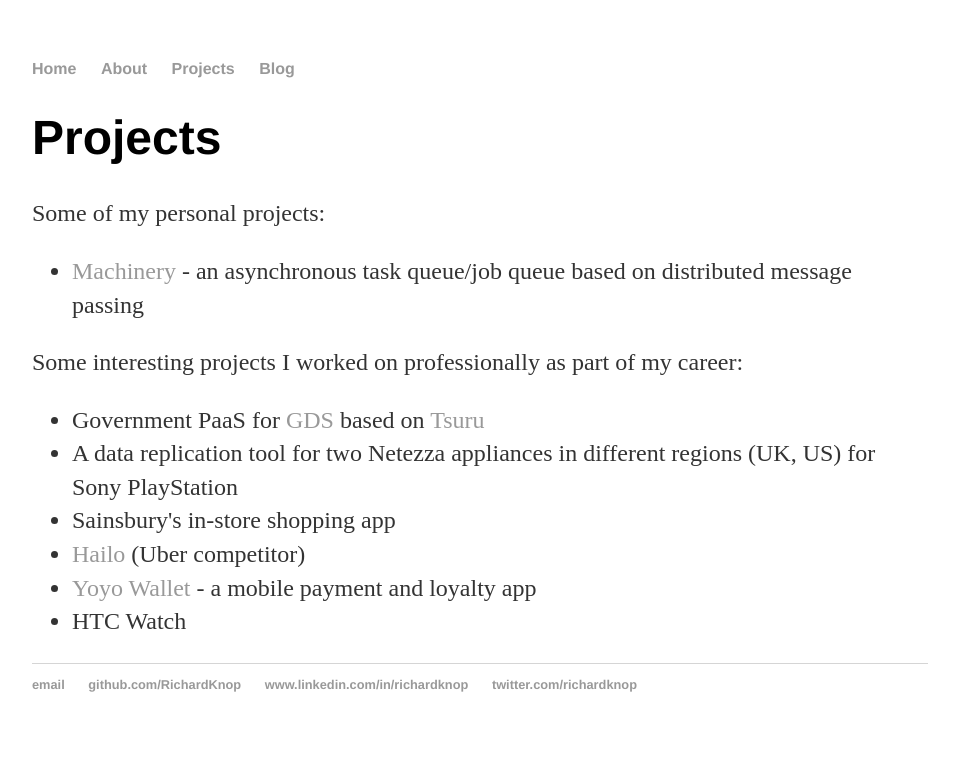
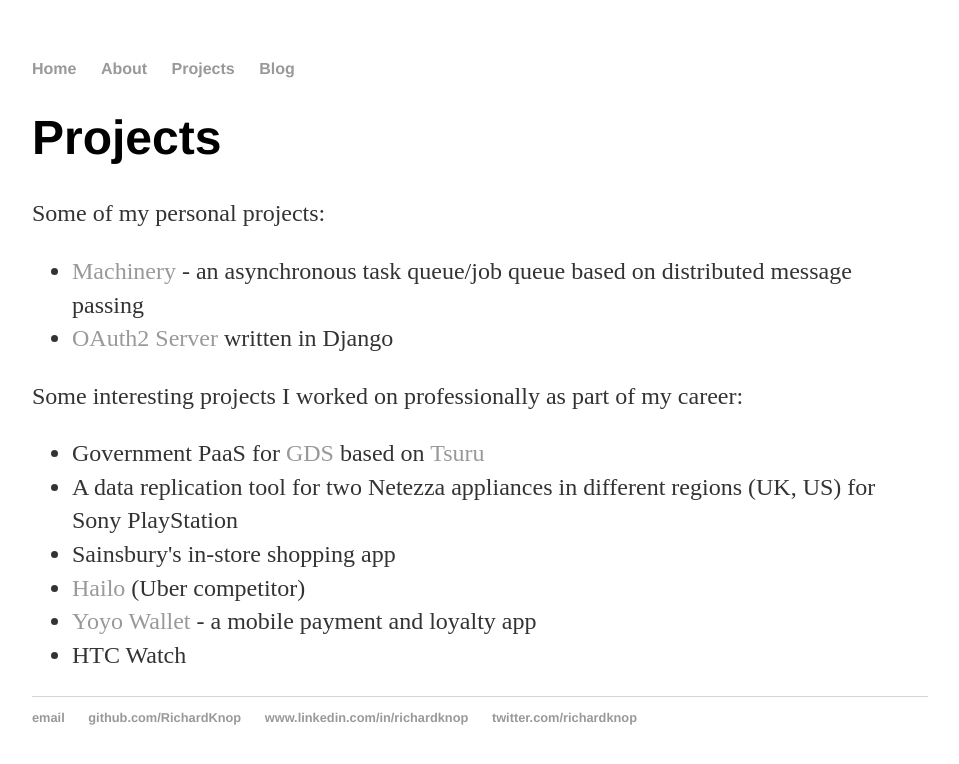
Before and after one commit to RichardKnop/richardknop.github.io, a Jekyll site: the page built from projects/index.html, in a window 1280 px wide. Shown: the top 764 px of the page, without its empty margins (160-1119 px from the left). Built offline with Jekyll 4.4.1, drawn with Linux system fonts in a browser that asks for light colours.

Commit message:
Update index.html

```diff
--- a/projects/index.html
+++ b/projects/index.html
@@ -7,6 +7,7 @@
   <p>Some of my personal projects:</p>
   <ul>
     <li><a href="https://github.com/RichardKnop/machinery">Machinery</a> - an asynchronous task queue/job queue based on distributed message passing</li>
+    <li><a href="https://github.com/RichardKnop/django-oauth2-server">OAuth2 Server</a> written in Django</a></li>
   </ul>
   <p>Some interesting projects I worked on professionally as part of my career:</p>
   <ul>
```
